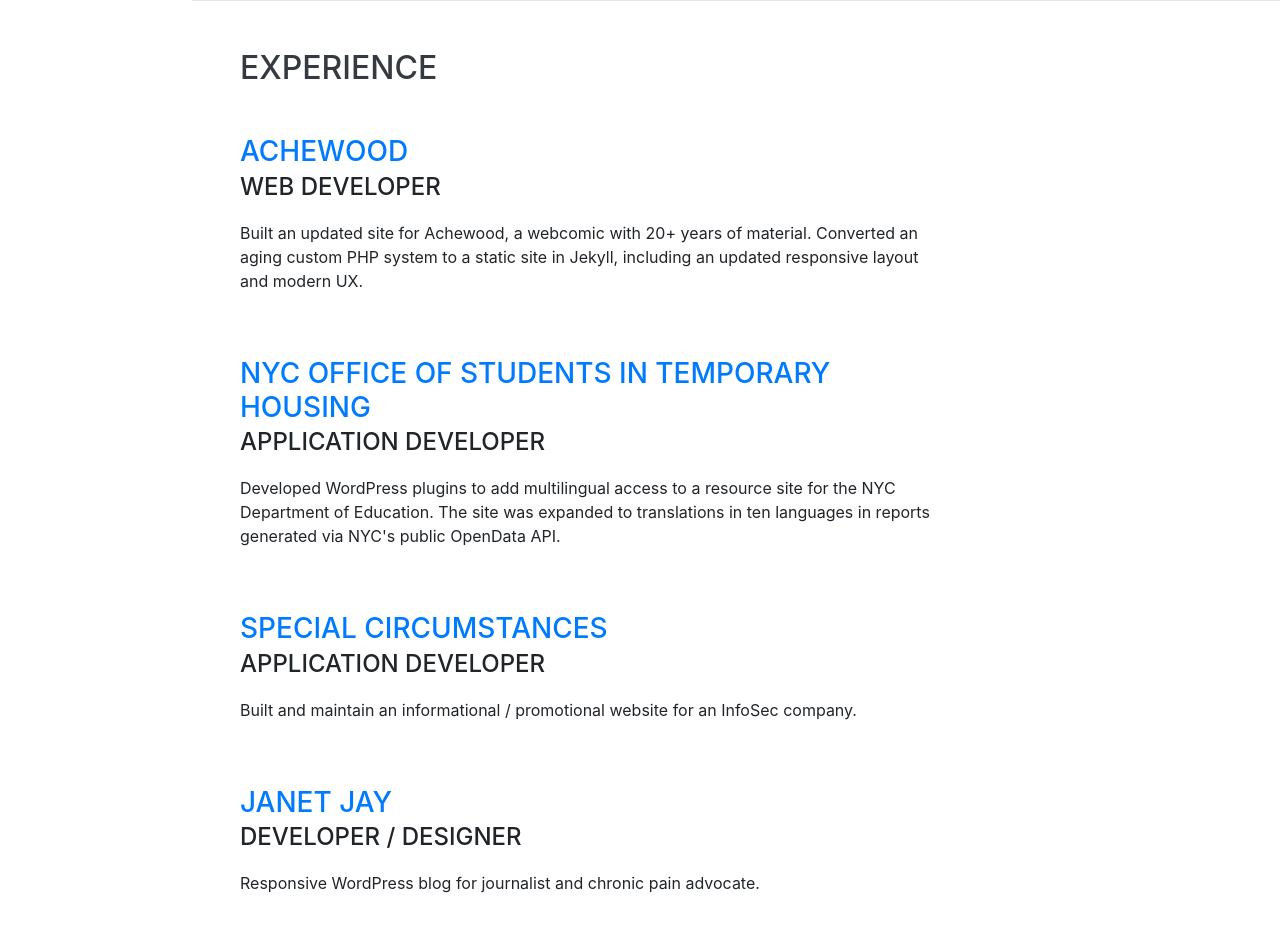
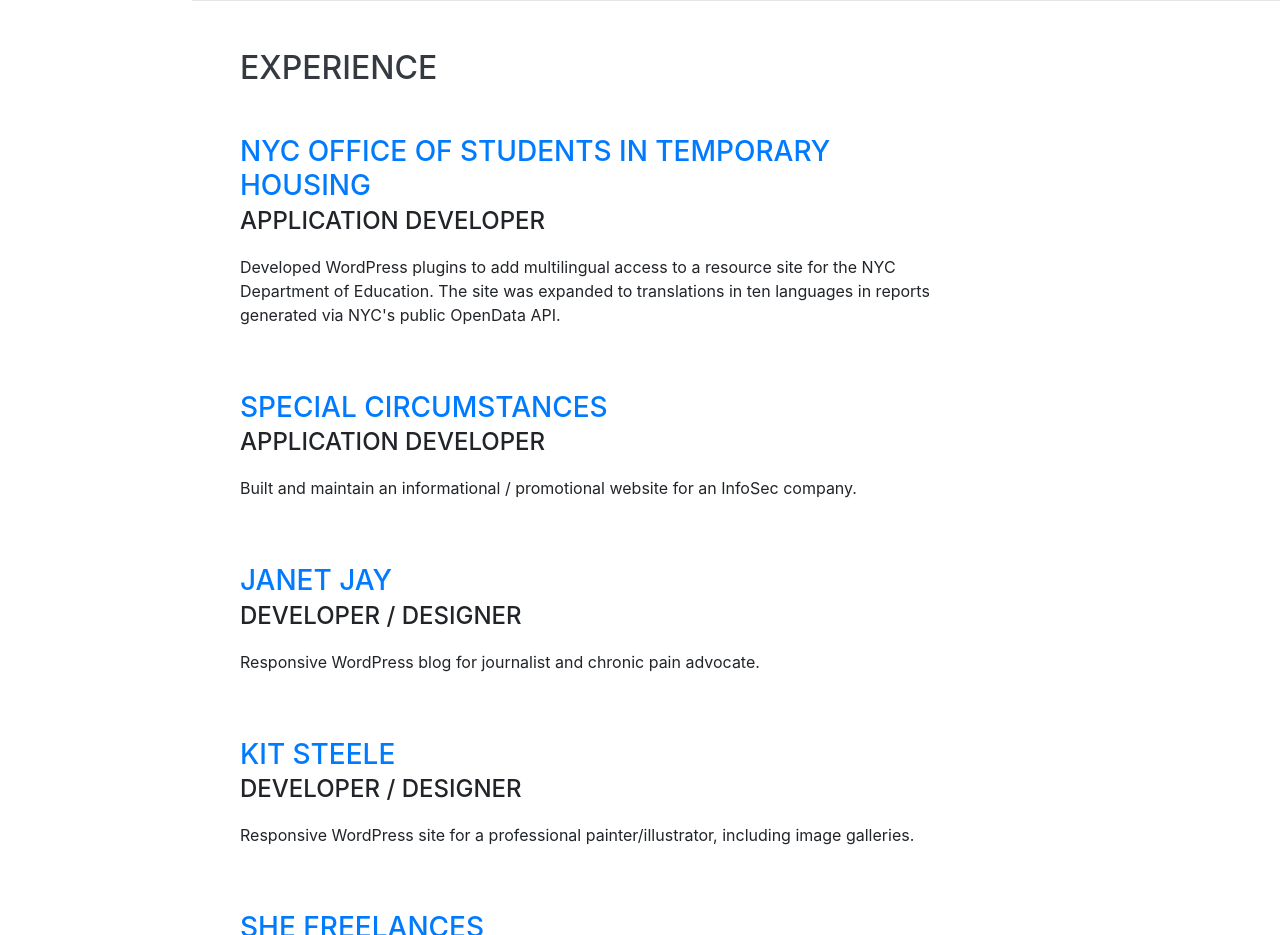
Before and after one commit to discolingua/discolingua.github.io, a website with bundled scripts: page index.html in a window 1280 px wide. Shown: the part 800-1735 px from the top of the page. Built offline with nearby package versions, Linux system fonts and the light colour scheme; a web font is replaced by a local one.

Commit message:
took off aw for now

```diff
--- a/index.html
+++ b/index.html
@@ -82,20 +82,10 @@
       <div class="w-100">
         <h2 class="mb-5">Experience</h2>
 
-        <div class="resume-item d-flex flex-column flex-md-row justify-content-between mb-5">
-          <div class="resume-content">
-            <h3 class="mb-0"><a target="_blank" href="http://achewood.com/#">Achewood</a></h3>
-            <div class="subheading mb-3">Web Developer</div>
-            <p>Built an updated site for Achewood, a webcomic with 20+ years of material. Converted an aging custom PHP system to a static site in Jekyll, including an updated responsive layout and modern UX.
-          </div>
-          <div class="resume-date text-md-right">
-            <span class="text-primary"></span>
-          </div>
-        </div>
 
         <div class="resume-item d-flex flex-column flex-md-row justify-content-between mb-5">
           <div class="resume-content">
-            <h3 class="mb-0"><a target="_blank" href="https://www.special-circumstanc.es/#">NYC Office of Students in Temporary Housing</a></h3>
+            <h3 class="mb-0"><a target="_blank" href="https://sth.cityofnewyork.us/">NYC Office of Students in Temporary Housing</a></h3>
             <div class="subheading mb-3">Application Developer</div>
             <p>Developed WordPress plugins to add multilingual access to a resource site for the NYC Department of Education. The site was expanded to translations in ten languages in reports generated via NYC's public OpenData API. </p>
           </div>
```
